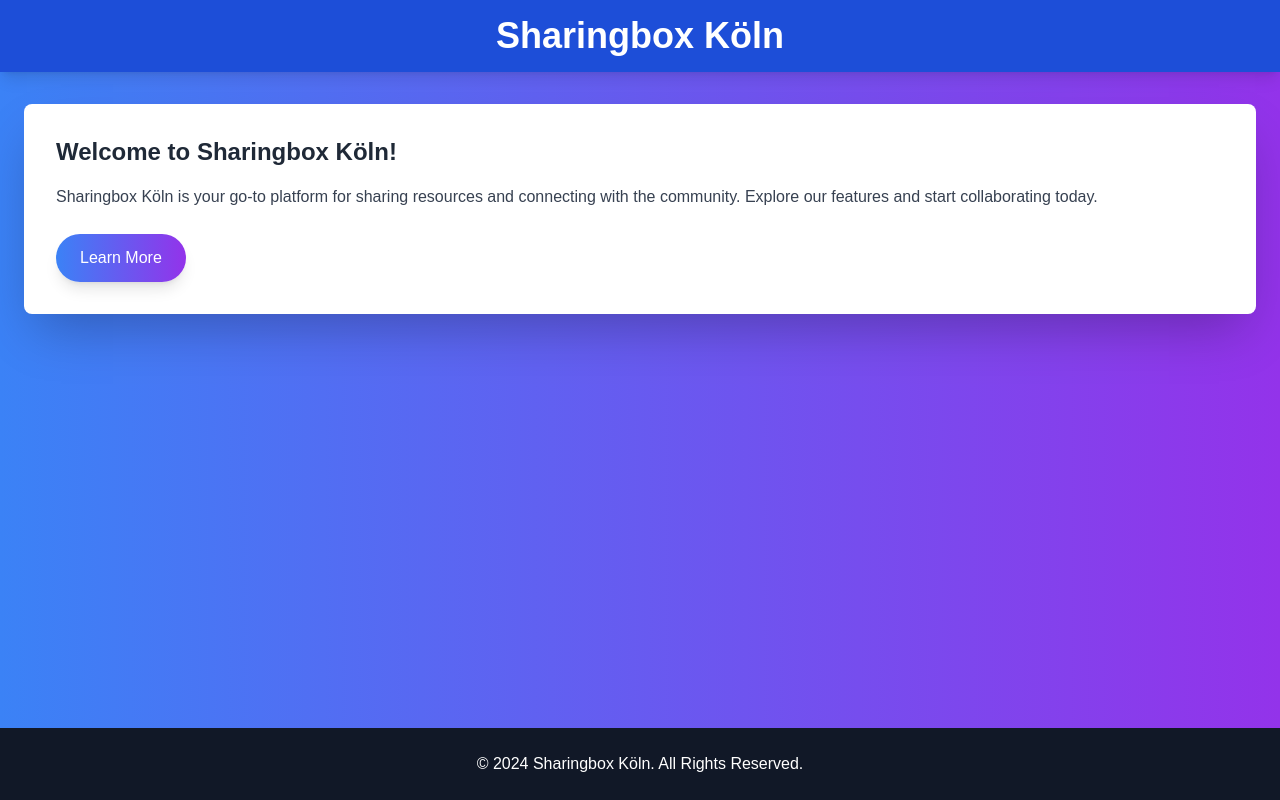
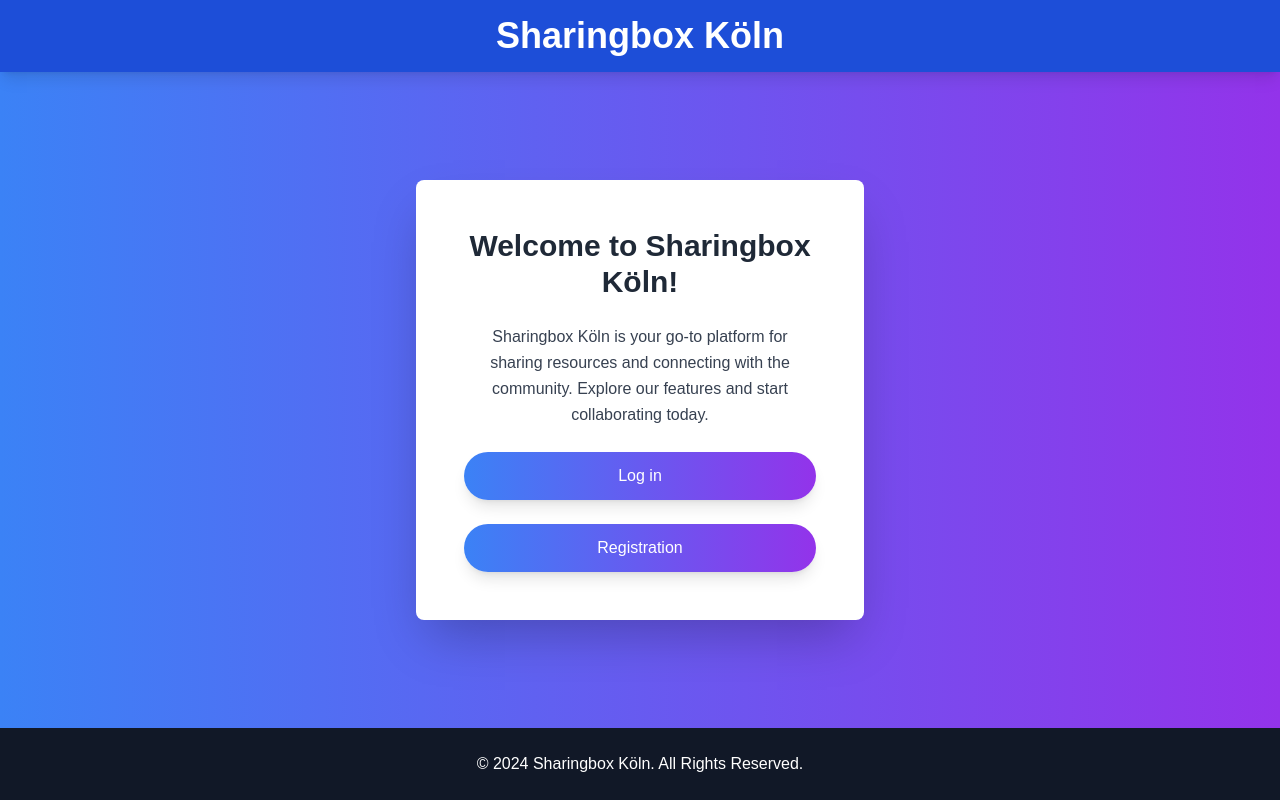
Before and after one commit to CathSara/SDIL-Project, a Next.js app in the folder website-sharingbox/: page / in a window 1280 px wide. Built offline with nearby package versions, Linux system fonts and the light colour scheme.

Commit message:
added links for registration and login

```diff
--- a/website-sharingbox/app/page.tsx
+++ b/website-sharingbox/app/page.tsx
@@ -1,6 +1,8 @@
+import Link from "next/link";
+
 export default function Home() {
   return (
-    <div className="min-h-screen bg-gradient-to-r from-blue-500 to-purple-600 flex flex-col items-center">
+    <div className="min-h-screen bg-gradient-to-r from-blue-500 to-purple-600 flex flex-col items-center justify-center">
       {/* Header Section */}
       <header className="w-full bg-blue-700 text-white shadow-lg">
         <div className="container mx-auto px-6 py-4">
@@ -9,17 +11,24 @@ export default function Home() {
       </header>
 
       {/* Main Content */}
-      <main className="flex-grow container mx-auto px-6 py-8">
-        <div className="bg-white shadow-2xl rounded-lg p-8 transform transition duration-500 hover:scale-105">
-          <h2 className="text-gray-800 font-bold text-2xl mb-4">Welcome to Sharingbox Köln!</h2>
-          <p className="text-gray-700 leading-relaxed">
+      <main className="flex-grow flex items-center justify-center">
+        <div className="bg-white shadow-2xl rounded-lg p-12 transform transition duration-500 hover:scale-105 max-w-md w-full text-center">
+          <h2 className="text-gray-800 font-bold text-3xl mb-6">Welcome to Sharingbox Köln!</h2>
+          <p className="text-gray-700 leading-relaxed mb-6">
             Sharingbox Köln is your go-to platform for sharing resources and connecting with the community.
             Explore our features and start collaborating today.
           </p>
-          <div className="mt-6">
-            <button className="bg-gradient-to-r from-blue-500 to-purple-600 text-white px-6 py-3 rounded-full shadow-lg hover:shadow-2xl transform transition duration-300 hover:scale-105">
-              Learn More
-            </button>
+          <div className="mt-6 flex flex-col space-y-6">
+            <Link href="/login">
+              <button className="bg-gradient-to-r from-blue-500 to-purple-600 text-white px-6 py-3 rounded-full shadow-lg hover:shadow-2xl transform transition duration-300 hover:scale-105 w-full">
+                Log in
+              </button>
+            </Link>
+            <Link href="/registration">
+              <button className="bg-gradient-to-r from-blue-500 to-purple-600 text-white px-6 py-3 rounded-full shadow-lg hover:shadow-2xl transform transition duration-300 hover:scale-105 w-full">
+                Registration
+              </button>
+            </Link>
           </div>
         </div>
       </main>
```
